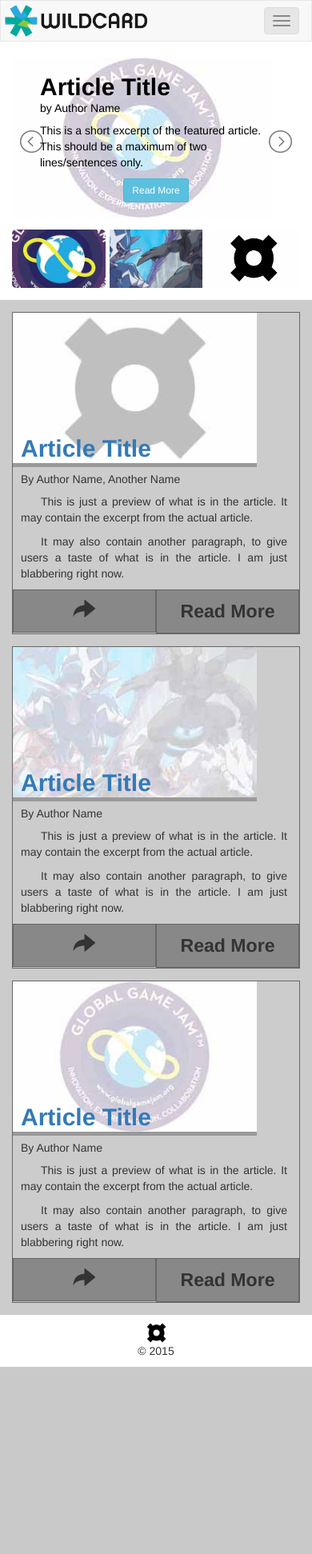
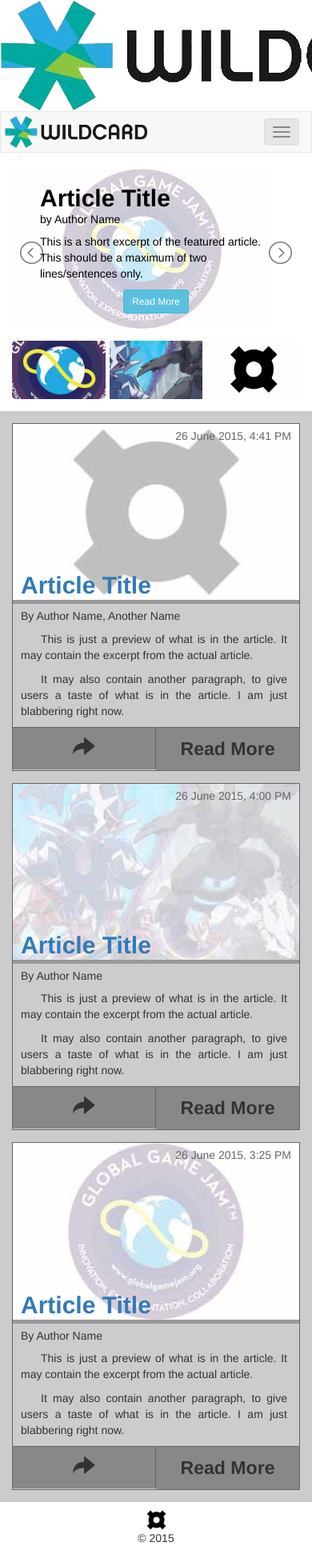
Before and after one commit to chiawase/wildcard-2015, a PHP site: page / in a window 390 px wide; the page is wider, and only the part inside the window is pictured. Shown: that part at 80% size. Before the commit the page ends 1709 px from the top of that part, so only its background shows below. Run offline with PHP 8.4, Linux system fonts and the light colour scheme; some libraries are stand-ins or nearby versions.

Commit message:
fixed mobile layout, starting on small device layout

```diff
--- a/css/main.css
+++ b/css/main.css
@@ -67,11 +67,24 @@
 .article-card {
 	margin: 15px 0;
 	border: 1px solid #666;
+	position: relative;
+}
+
+.article-card .article-header .article-timestamp {
+	position: absolute;
+	right: 10px;
+	top: 5px;
+	z-index: 2;
+	color: #666;
+}
+
+.article-card .article-header .article-timestamp:hover {
+	color: #333;
 }
 
 .article-card .article-header > img {
 	margin: 0 auto;
-	width: 305px;
+	width: 100%;
 	border-bottom: #999 5px solid;
 }
 
@@ -103,12 +116,15 @@
 .article-card .article-footer .article-buttons > li {
 	float: left;
 	width: 50%;
-	height: auto;
+	border-top: 1px solid #666;
 	background-color: #888;
-	border: 1px solid #666;
 	padding: 10px;
 	text-align: center;
 	vertical-align: middle;
+}
+
+.article-card .article-footer .article-buttons > li:first-child {
+	border-right: 1px solid #666;
 }
 
 .article-card .article-footer .article-buttons > li > a > span {
@@ -128,3 +144,26 @@
 	text-align: center;
 	padding-top: 10px;
 }
+
+/* ### START OF SMALL DEVICES LAYOUT ### */
+@media (min-width: 768px) {
+	.main-header {
+		background-color: red;
+		padding: 10px;
+		width: 100%;
+	}
+
+	.main-header > img {
+		margin: 0 auto;
+	}
+}
+
+/* ### START OF DESKOP LAYOUT ### */
+@media (min-width: 992px) {
+
+}
+
+/* ### START OF LARGE DESKTOP LAYOUT ### */
+@media (min-width: 1200px) {
+
+}
--- a/index.php
+++ b/index.php
@@ -15,8 +15,10 @@
 <body>
 	<div class="container">
 		<div class="row">
+			<header class="hidden-xs-block main-header">
+				<img src="img/wildcard-header.png">
+			</header>
 			<nav class="navbar navbar-default">
-			  <div class="container-fluid">
 		    <!-- Brand and toggle get grouped for better mobile display -->
 		    <div class="navbar-header">
 		      <button type="button" class="navbar-toggle collapsed" data-toggle="collapse" data-target="#wildcard-nav" aria-expanded="false">
@@ -53,7 +55,6 @@
 		        </li>
 		      </ul>
 		    </div><!-- /.navbar-collapse -->
-			  </div><!-- /.container-fluid -->
 			</nav>
 		</div><!-- /.row -->
 
@@ -97,6 +98,7 @@
 				<div class="col-xs-12">
 					<div class="article-card">
 						<div class="article-header">
+							<a href="#" class="article-timestamp">26 June 2015, 4:41 PM</a>
 							<img src="img/test-main-03.jpg">
 							<h2 class="title"><a href="#">Article Title</a></h2>
 						</div><!-- /.article-header -->
@@ -124,6 +126,7 @@
 
 					<div class="article-card">
 						<div class="article-header">
+							<a href="#" class="article-timestamp">26 June 2015, 4:00 PM</a>
 							<img src="img/test-main-02.jpg">
 							<h2 class="title"><a href="#">Article Title</a></h2>
 						</div><!-- /.article-header -->
@@ -151,6 +154,7 @@
 
 					<div class="article-card">
 						<div class="article-header">
+							<a href="#" class="article-timestamp">26 June 2015, 3:25 PM</a>
 							<img src="img/test-main-01.jpg">
 							<h2 class="title"><a href="#">Article Title</a></h2>
 						</div><!-- /.article-header -->
--- a/js/config.js
+++ b/js/config.js
@@ -5,7 +5,7 @@
 		mode: 'slide',
 		loop: true,
 		auto: true,
-		pause: 100,
+		pause: 4000,
 		gallery: true,
 		thumbItem: 3,
 		currentPagerPosition: 'left'
```
Lines whose indentation alone changed are shown as unchanged.
